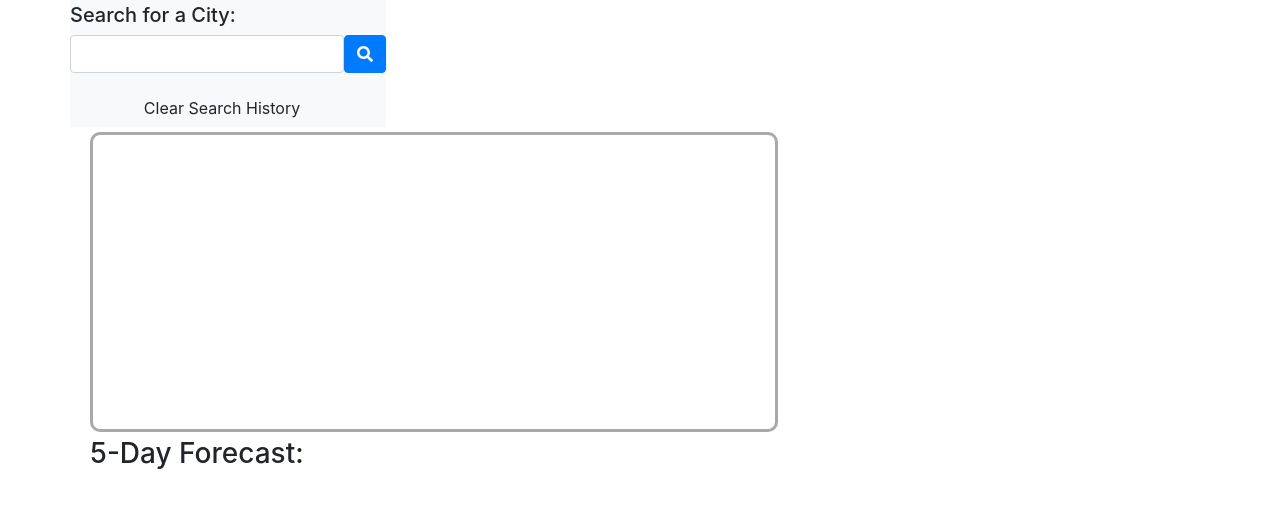
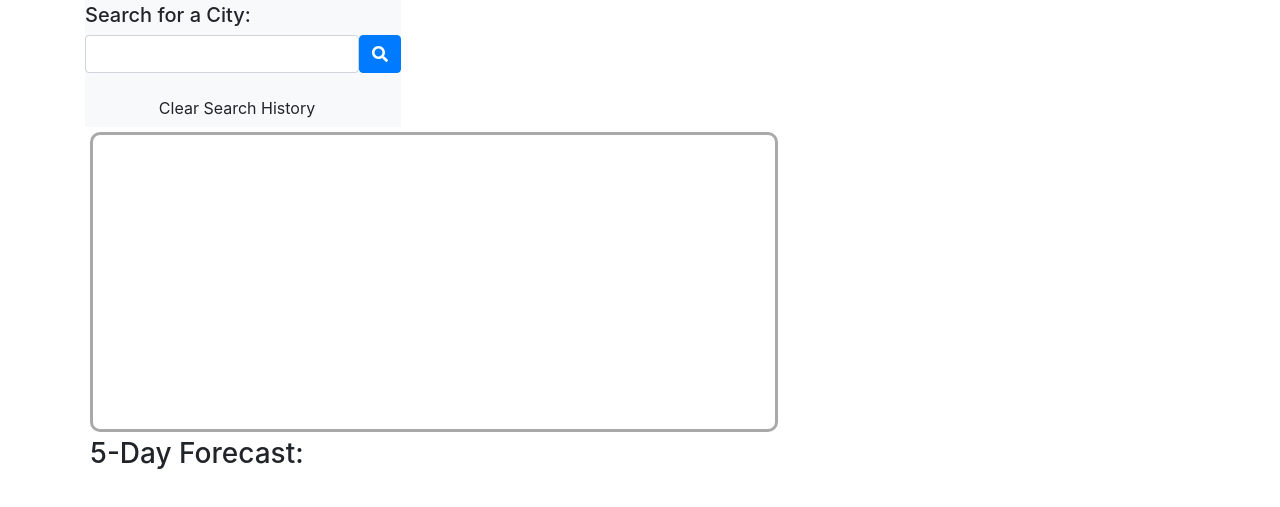
Before and after one commit to SteveBecmpe/ECMPE-Weather-App, a plain HTML site: page index.html in a window 1280 px wide. Shown: the part 51-558 px from the top of the page. Drawn offline with nearby package versions, Linux system fonts and the light colour scheme.

Commit message:
Update style.css
added 12px left margin to aside

```diff
--- a/style.css
+++ b/style.css
@@ -86,3 +86,7 @@ header{
     padding-right: 5px;
     border-radius: 2px;
 }
+
+aside{
+    margin-left: 15px;
+}
```
